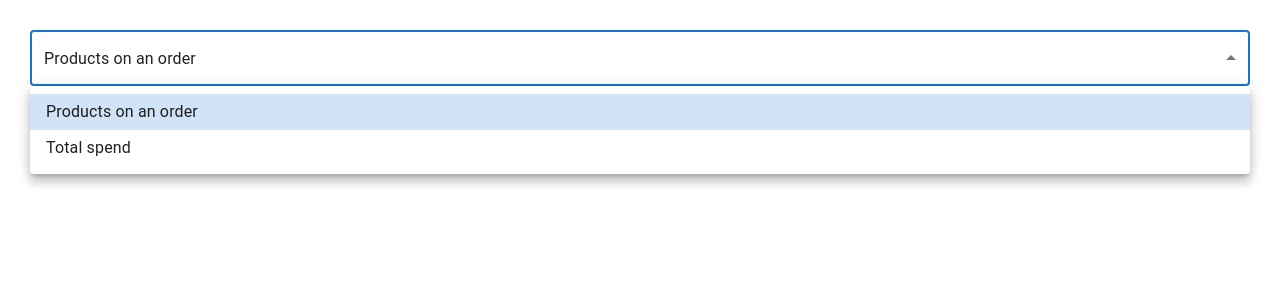
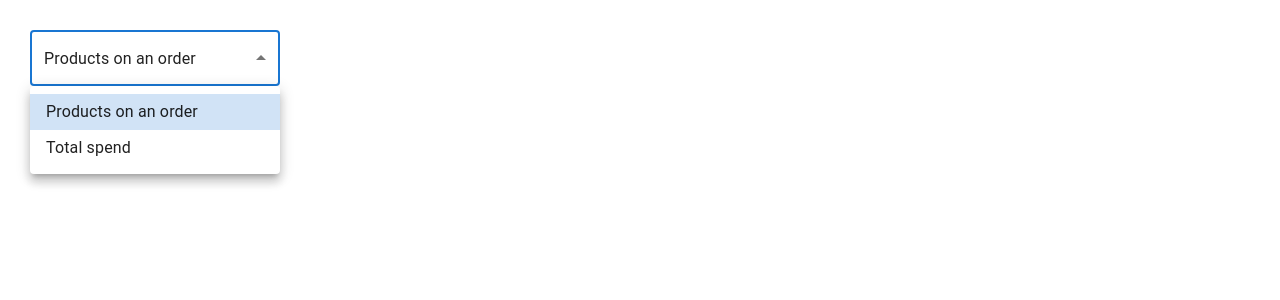
Before and after one commit to rolandjlevy/react-mui-dynamic-select-stackoverflow, a React (Vite) app: page / in a window 1280 px wide. Both pictures are taken after a click on the element "Products on an order". Shown: the top 300 px of the page. Built offline with nearby package versions, Linux system fonts and the light colour scheme.

Commit message:
Refactored

```diff
--- a/src/DynamicSelect.jsx
+++ b/src/DynamicSelect.jsx
@@ -9,8 +9,7 @@ import {
   MenuItem,
   FormControl,
   FormGroup,
-  Select,
-  Typography
+  Select
 } from '@mui/material';
 
 const dropdowns = data
@@ -21,13 +20,8 @@ const dropdowns = data
   return acc;
 }, []);
 
-const SelectMenuItem = (props) => (
-  <MenuItem {...props}>
-    <ListItemText primary={props["data-value"]} />
-  </MenuItem>
-);
+export default function DynamicSelect() {
 
-export default function DynamicSelect() {
   const [dropdownValue, setDropdownValue] = useState(dropdowns[0].name);
   const handleChange = (e) => setDropdownValue(e.target.value);
   const handleClick = (e, items) => {
@@ -50,16 +44,16 @@ export default function DynamicSelect() {
         <Select
           value={dropdownValue}
           onChange={handleChange}
-          sx={{ minWidth: 200}}
+          sx={{ maxWidth: 250 }}
         >
-          {dropdowns.map(dropdown => (
-            <SelectMenuItem
-              onClick={(e) => handleClick(e, dropdown.childItems)}
-              value={dropdown.name}
+          {dropdowns.map(item => (
+            <MenuItem
+              onClick={(e) => handleClick(e, item.childItems)}
+              value={item.name}
               key={uuid()}
             >
-              {dropdown.name}
-            </SelectMenuItem>
+              {item.name}
+            </MenuItem>
           ))}
         </Select>
       </FormGroup>
@@ -69,15 +63,15 @@ export default function DynamicSelect() {
           <Select
             value={dropdownValueChildren}
             onChange={handleChangeChildren}
-            sx={{ minWidth: 200, marginTop: 2}}
+            sx={{ maxWidth: 250, marginTop: 2 }}
           >
-            {childItems.map((child) => (
+            {childItems.map((item) => (
               <MenuItem
-                onClick={(e) => handleClickChildren(e, child)}
-                value={child.name}
+                onClick={(e) => handleClickChildren(e, item)}
+                value={item.name}
                 key={uuid()}
               >
-                {child.name}
+                {item.name}
               </MenuItem>
             ))}
           </Select>
```
Also changed, not shown: src/notes.md (+23 -5 lines).
